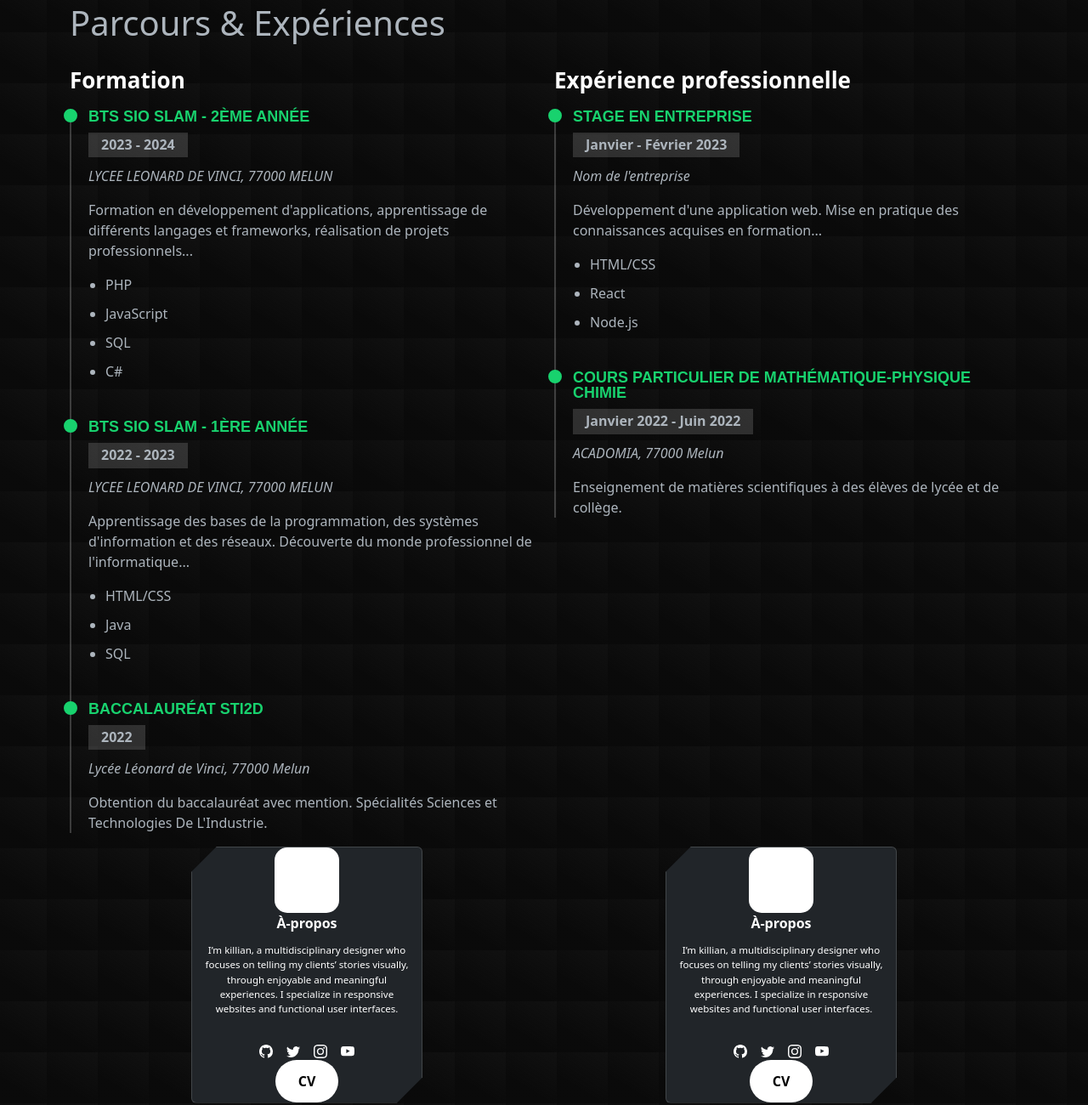
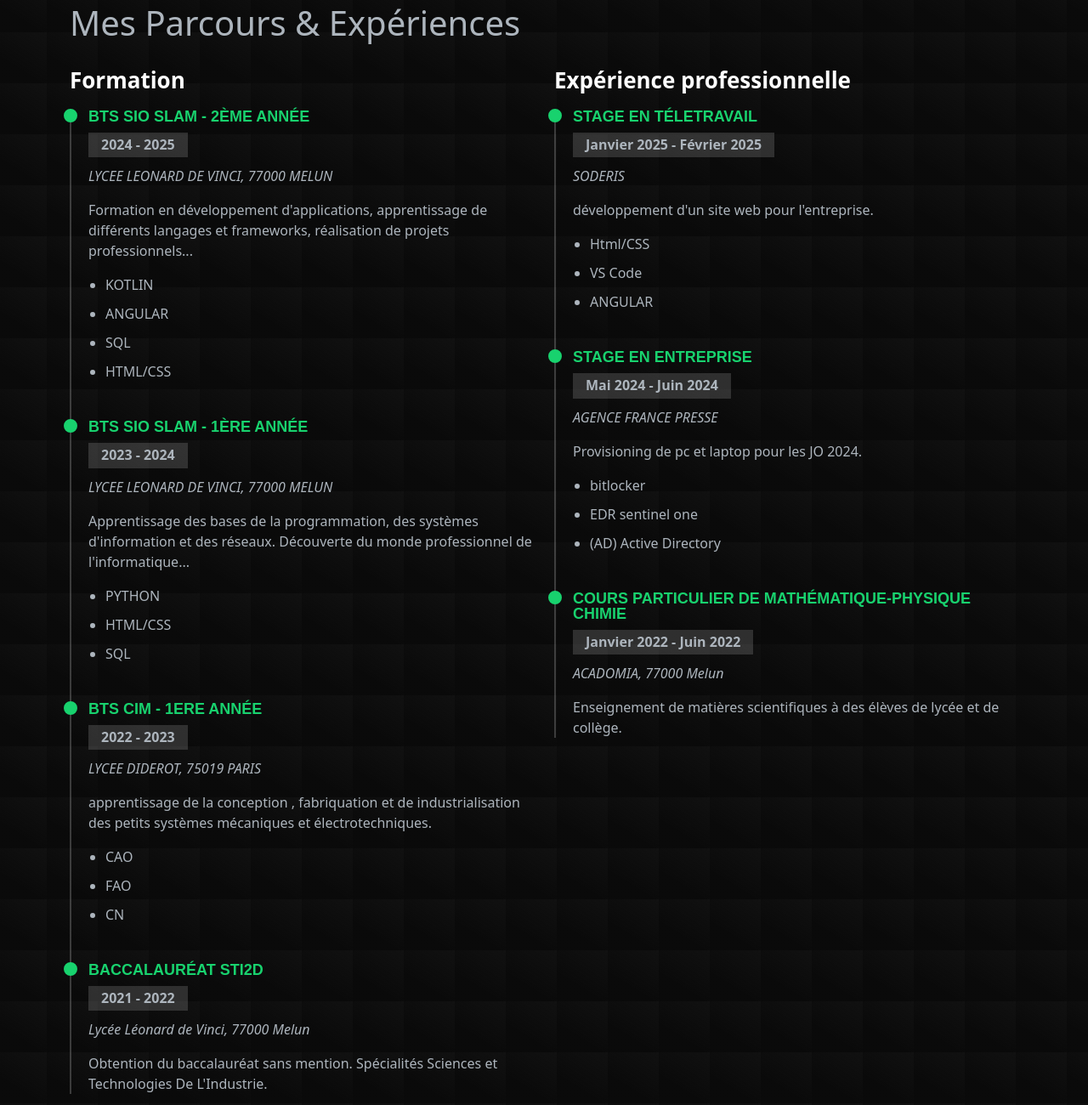
Before and after one commit to KLNPRO/portfolio, a website: page index.html in a window 1280 px wide. Shown: the part 797-2097 px from the top of the page at 85% size. Drawn offline with nearby package versions, Linux system fonts and the light colour scheme.

Commit message:
mise a jour 15

```diff
--- a/index.html
+++ b/index.html
@@ -35,7 +35,7 @@
   </section>
     <section id="a-propos">
         <div class="container">
-            <h1 class="resume-title">Parcours & Expériences</h1>
+            <h1 class="resume-title"> Mes Parcours & Expériences</h1>
             <div class="row">
               <div class="col-lg-12">
                 <div class="resume">
@@ -44,45 +44,67 @@
                       <h3 class="resume-title">Formation</h3>
                       <div class="resume-item">
                         <h4>BTS SIO SLAM - 2ème année</h4>
-                        <h5>2023 - 2024</h5>
+                        <h5>2024 - 2025</h5>
                         <p><em>LYCEE LEONARD DE VINCI, 77000 MELUN</em></p>
                         <p>Formation en développement d'applications, apprentissage de différents langages et frameworks, réalisation de projets professionnels...</p>
                         <ul>
-                          <li>PHP</li>
-                          <li>JavaScript</li>
+                          <li>KOTLIN</li>
+                          <li>ANGULAR</li>
                           <li>SQL</li>
-                          <li>C#</li>
+                          <li>HTML/CSS</li>
                         </ul>
                       </div>
                       <div class="resume-item">
                         <h4>BTS SIO SLAM - 1ère année</h4>
-                        <h5>2022 - 2023</h5>
+                        <h5>2023 - 2024</h5>
                         <p><em>LYCEE LEONARD DE VINCI, 77000 MELUN</em></p>
                         <p>Apprentissage des bases de la programmation, des systèmes d'information et des réseaux. Découverte du monde professionnel de l'informatique...</p>
                         <ul>
+                          <li>PYTHON</li>
                           <li>HTML/CSS</li>
-                          <li>Java</li>
                           <li>SQL</li>
                         </ul>
                       </div>
                       <div class="resume-item">
+                        <h4>BTS CIM - 1ERE année</h4>
+                        <h5>2022 - 2023</h5>
+                        <p><em>LYCEE DIDEROT, 75019 PARIS</em></p>
+                        <p>apprentissage de la conception , fabriquation  et de industrialisation des petits systèmes mécaniques et électrotechniques.</p>
+                        <ul>
+                          <li>CAO</li>
+                          <li>FAO</li>
+                          <li>CN</li>
+                        </ul>
+                      </div>
+                      <div class="resume-item">
                         <h4>Baccalauréat STI2D</h4>
-                        <h5>2022</h5>
+                        <h5>2021 - 2022</h5>
                         <p><em>Lycée Léonard de Vinci, 77000 Melun</em></p>
-                        <p>Obtention du baccalauréat avec mention. Spécialités Sciences et Technologies De L'Industrie.</p>
+                        <p>Obtention du baccalauréat sans mention. Spécialités Sciences et Technologies De L'Industrie.</p>
                       </div>
                     </div>
                     <div class="col-lg-6">
                       <h3 class="resume-title">Expérience professionnelle</h3>
                       <div class="resume-item">
+                        <h4>Stage en Téletravail</h4>
+                        <h5>Janvier 2025 - Février 2025</h5>
+                        <p><em>SODERIS</em></p>
+                        <p>développement d'un site web pour l'entreprise.</p>
+                        <ul>
+                          <li>Html/CSS</li>
+                          <li>VS Code</li>
+                          <li>ANGULAR</li>
+                        </ul>
+                      </div>
+                      <div class="resume-item">
                         <h4>Stage en entreprise</h4>
-                        <h5>Janvier - Février 2023</h5>
-                        <p><em>Nom de l'entreprise</em></p>
-                        <p>Développement d'une application web. Mise en pratique des connaissances acquises en formation...</p>
+                        <h5>Mai 2024 - Juin 2024</h5>
+                        <p><em>AGENCE FRANCE PRESSE</em></p>
+                        <p>Provisioning de pc et laptop pour les JO 2024.</p>
                         <ul>
-                          <li>HTML/CSS</li>
-                          <li>React</li>
-                          <li>Node.js</li>
+                          <li>bitlocker</li>
+                          <li>EDR sentinel one</li>
+                          <li>(AD) Active Directory</li>
                         </ul>
                       </div>
                       <div class="resume-item">
```
